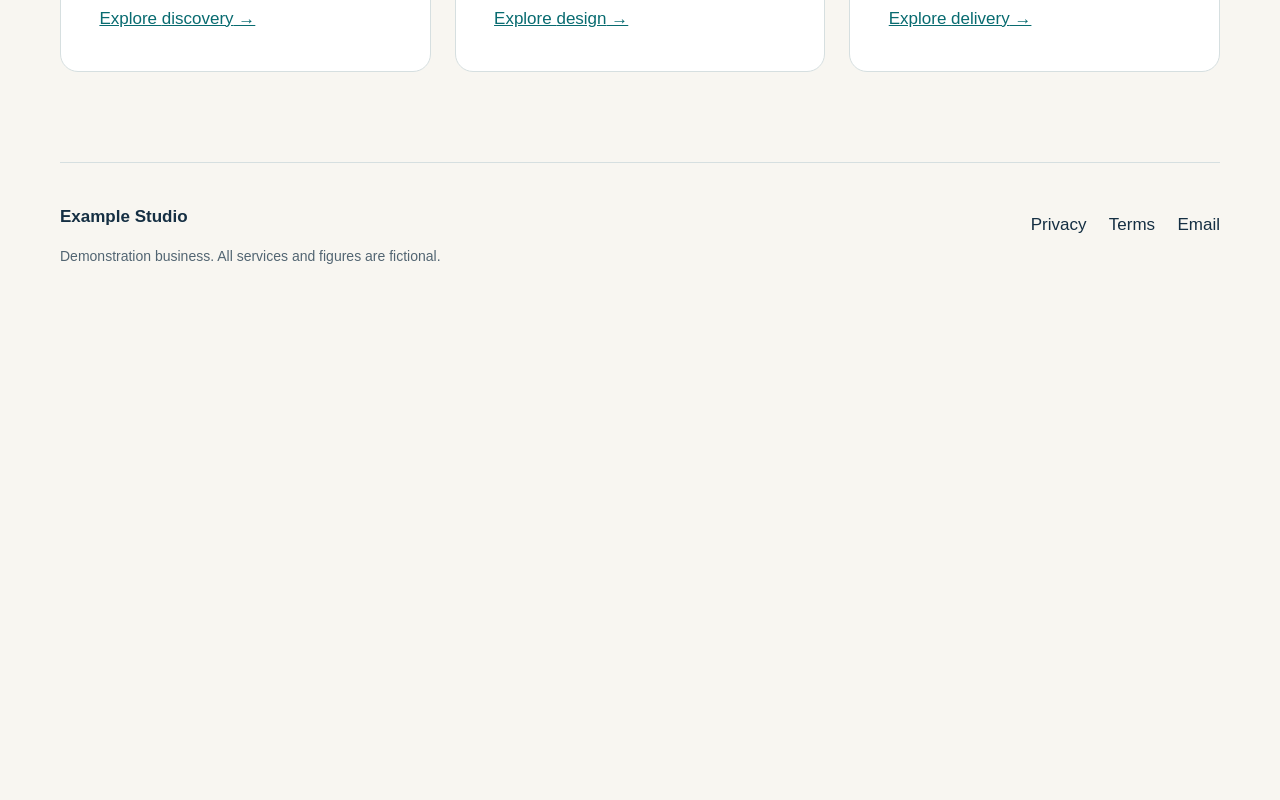
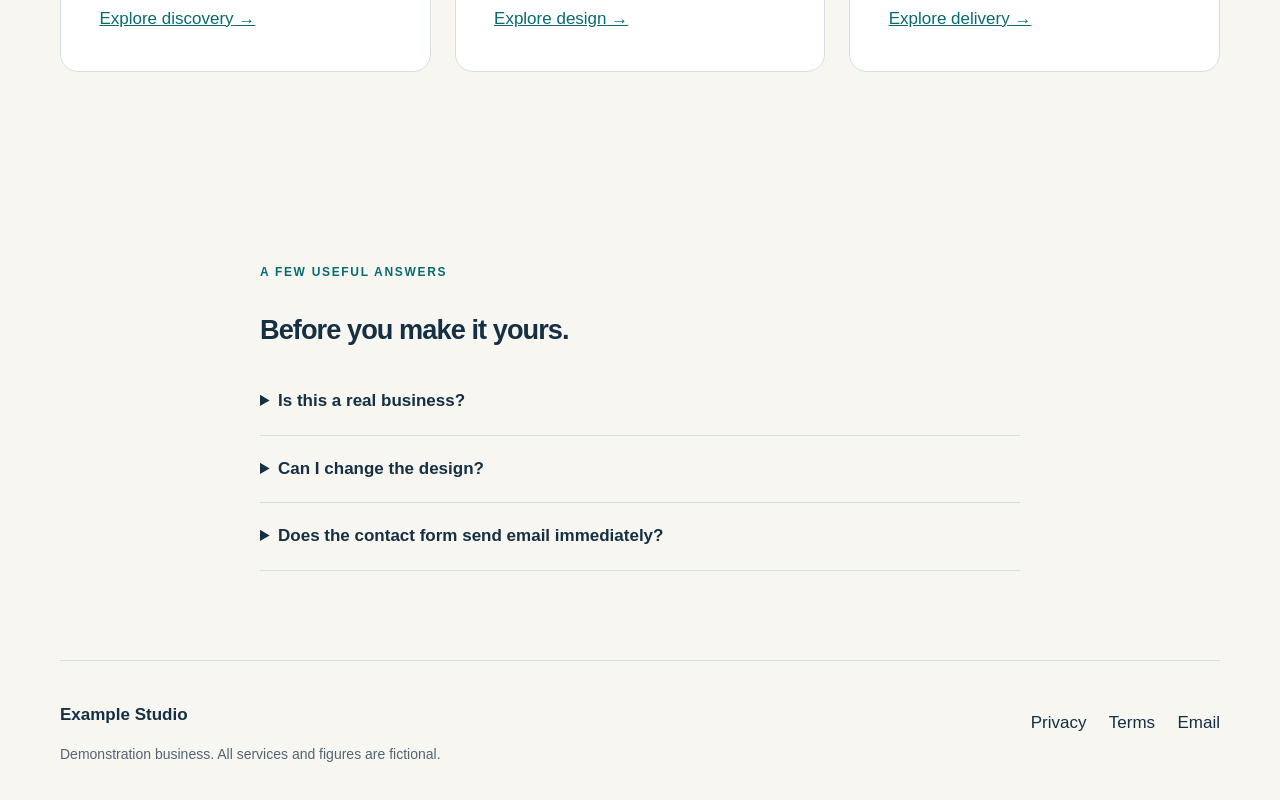
Before and after one commit to mariesxma/business-website-starter, a Next.js app: page / in a window 1280 px wide. Shown: the part 1123-1923 px from the top of the page. Before the commit the page ends 1445 px from the top, so only its background shows below. Built offline with nearby package versions, Linux system fonts and the light colour scheme.

Commit message:
Add a progressively enhanced FAQ

```diff
--- /dev/null
+++ b/app/components/faq.tsx
@@ -0,0 +1,28 @@
+const questions = [
+  [
+    "Is this a real business?",
+    "No. All business content is fictional and intended for replacement.",
+  ],
+  [
+    "Can I change the design?",
+    "Yes. Update the shared color tokens and components to suit your own identity.",
+  ],
+  [
+    "Does the contact form send email immediately?",
+    "The default mode is a demonstration. Configure your own email delivery before accepting real enquiries.",
+  ],
+];
+export default function FAQ() {
+  return (
+    <section className="section container prose">
+      <p className="eyebrow">A few useful answers</p>
+      <h2>Before you make it yours.</h2>
+      {questions.map(([q, a]) => (
+        <details key={q}>
+          <summary>{q}</summary>
+          <p>{a}</p>
+        </details>
+      ))}
+    </section>
+  );
+}
--- a/app/globals.css
+++ b/app/globals.css
@@ -228,3 +228,12 @@ nav a:hover {
     0 0 0 70px #ffffff08,
     0 0 0 105px #ffffff08;
 }
+
+details {
+  border-bottom: 1px solid var(--line);
+  padding: 1.2rem 0;
+}
+summary {
+  cursor: pointer;
+  font-weight: 650;
+}
--- a/app/page.tsx
+++ b/app/page.tsx
@@ -1,3 +1,4 @@
+import FAQ from "./components/faq";
 import ServiceCards from "./components/service-cards";
 import Link from "next/link";
 import { site } from "../config/site";
@@ -33,6 +34,7 @@ export default function Home() {
         <h2>Room for your expertise.</h2>
         <ServiceCards />
       </section>
+      <FAQ />
     </>
   );
 }
```
